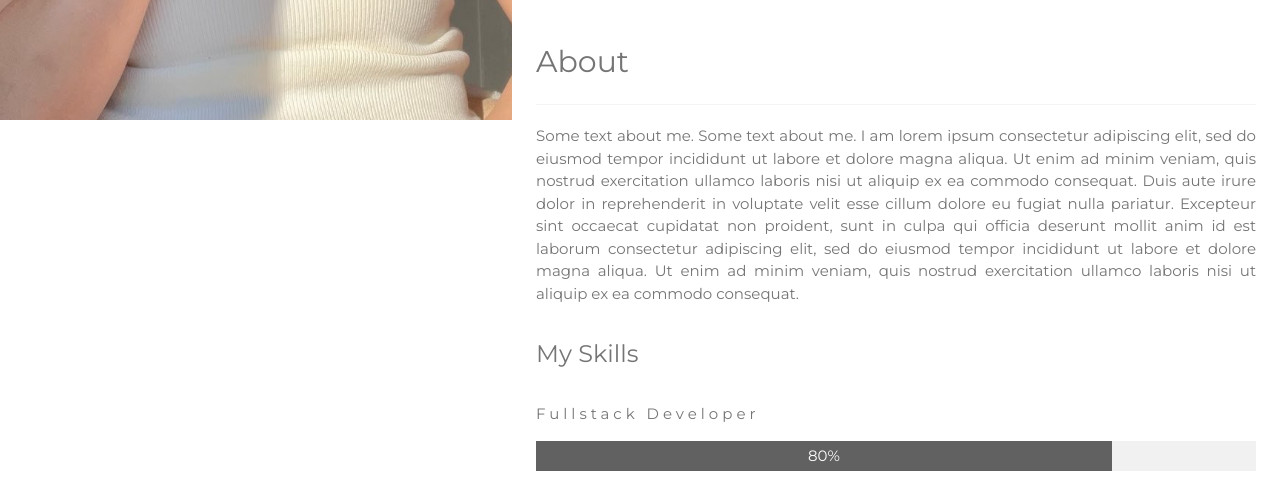
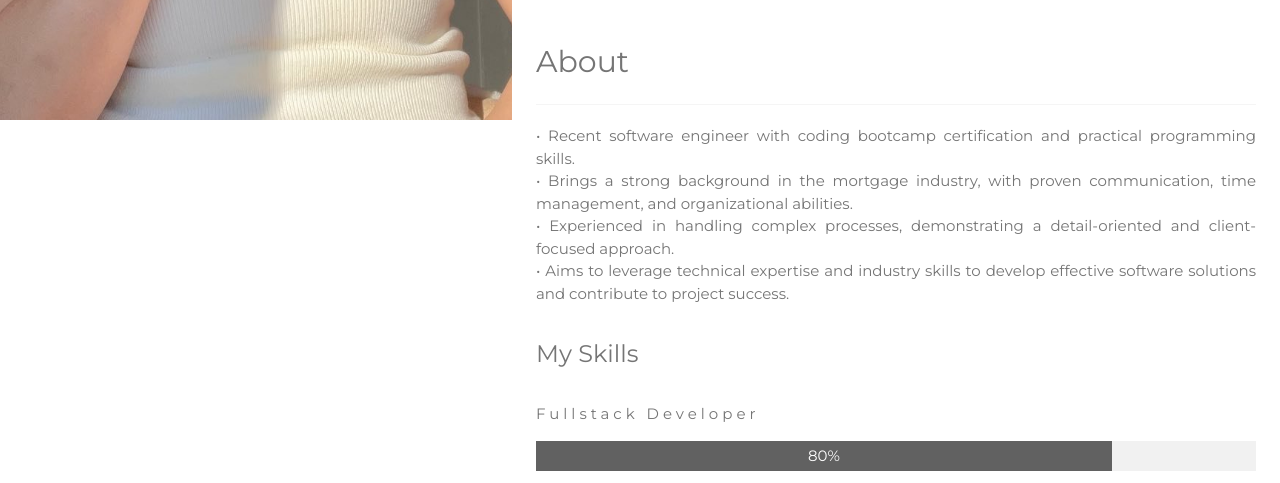
Before and after one commit to fionazh3ng/Porfolio_Website, a plain HTML site: page index.html in a window 1280 px wide. Shown: the part 680-1163 px from the top of the page. Drawn offline with nearby package versions, Linux system fonts and the light colour scheme.

Commit message:
update the about section

```diff
--- a/index.html
+++ b/index.html
@@ -148,16 +148,14 @@
         <h2>About</h2>
         <hr class="w3-opacity" />
         <p>
-          Some text about me. Some text about me. I am lorem ipsum consectetur
-          adipiscing elit, sed do eiusmod tempor incididunt ut labore et dolore
-          magna aliqua. Ut enim ad minim veniam, quis nostrud exercitation
-          ullamco laboris nisi ut aliquip ex ea commodo consequat. Duis aute
-          irure dolor in reprehenderit in voluptate velit esse cillum dolore eu
-          fugiat nulla pariatur. Excepteur sint occaecat cupidatat non proident,
-          sunt in culpa qui officia deserunt mollit anim id est laborum
-          consectetur adipiscing elit, sed do eiusmod tempor incididunt ut
-          labore et dolore magna aliqua. Ut enim ad minim veniam, quis nostrud
-          exercitation ullamco laboris nisi ut aliquip ex ea commodo consequat.
+          • Recent software engineer with coding bootcamp certification and
+          practical programming skills. <br />• Brings a strong background in
+          the mortgage industry, with proven communication, time management, and
+          organizational abilities. <br />• Experienced in handling complex
+          processes, demonstrating a detail-oriented and client-focused
+          approach. <br />• Aims to leverage technical expertise and industry
+          skills to develop effective software solutions and contribute to
+          project success.
         </p>
         <h3 class="w3-padding-16">My Skills</h3>
         <p class="w3-wide">Fullstack Developer</p>
```
